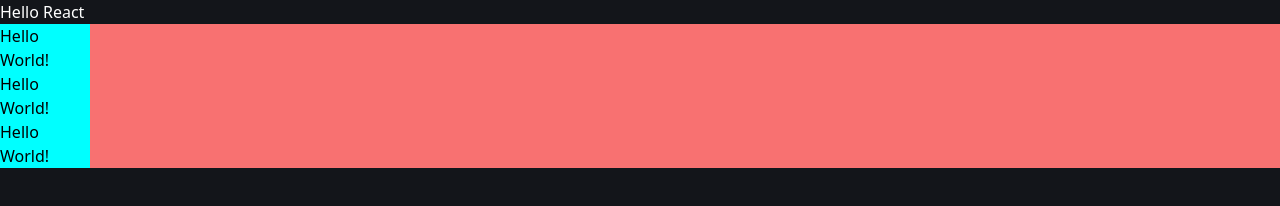
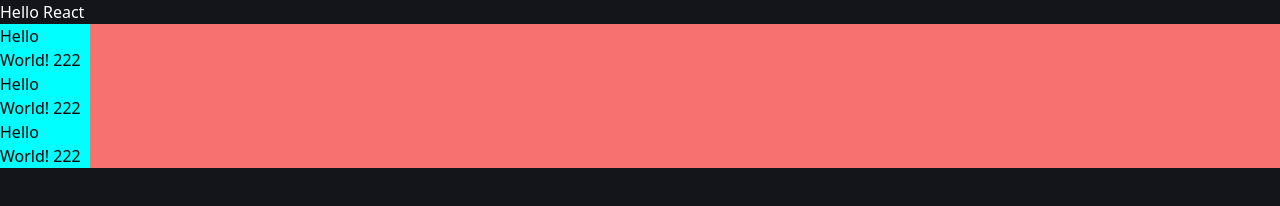
Before and after one commit to bastndev/Hello-React, an Astro site: page / in a window 1280 px wide. Built offline with nearby package versions, Linux system fonts and the light colour scheme; Astro itself is replaced by a stand-in of ours.

Commit message:
`Add` README

```diff
--- a/src/components/app.jsx
+++ b/src/components/app.jsx
@@ -1,10 +1,10 @@
-import React from "react";
+// import React from "react";
 import "./css/App.css";
 
 function App() {
   return (
     <div className="App">
-      <h1 className="h1 text-black">Hello World!</h1>
+      <h1 className="h1 text-black">Hello World! 222</h1>
     </div>
   );
 }
```
Also changed, not shown: README.md, src/components/Coffe.jsx (added).
